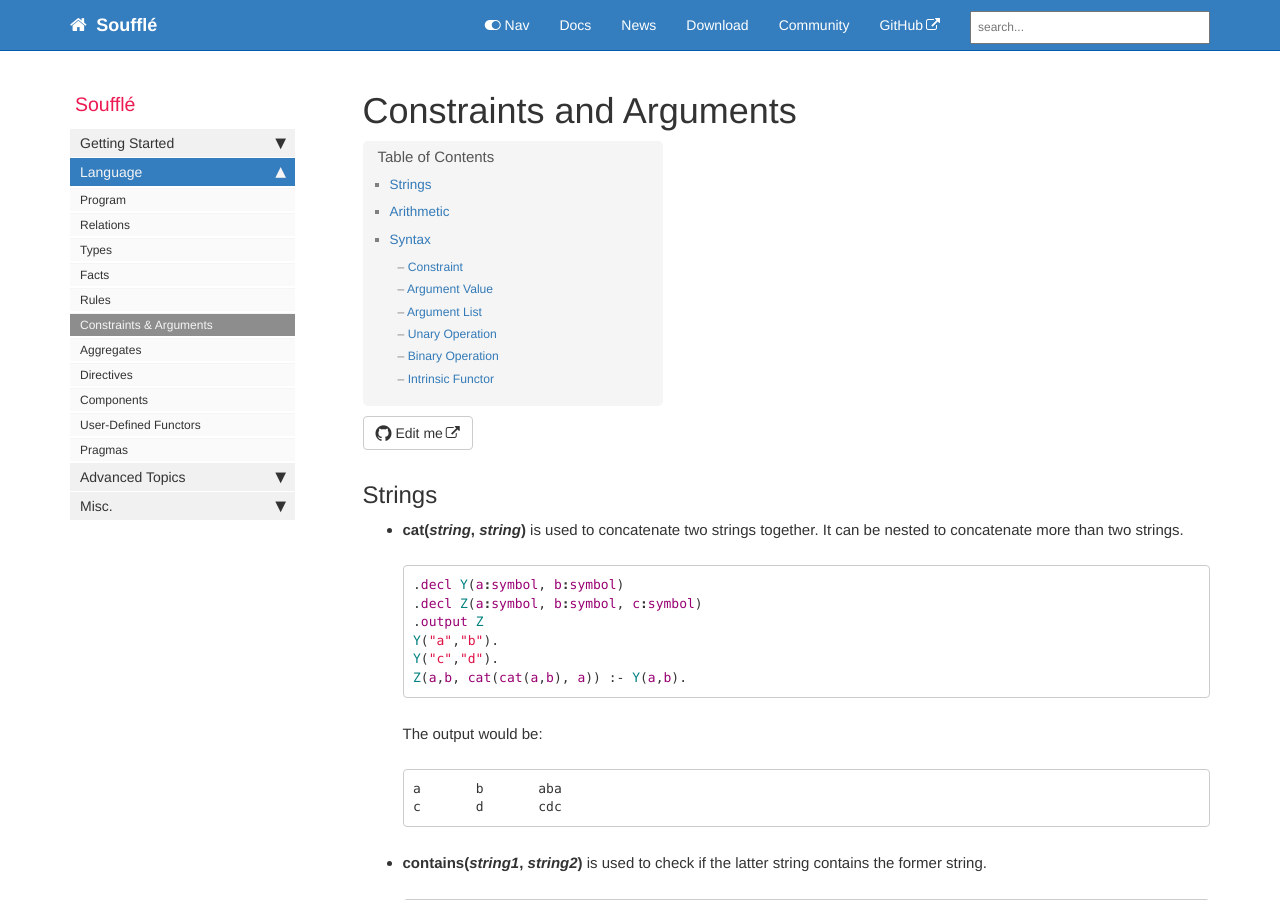
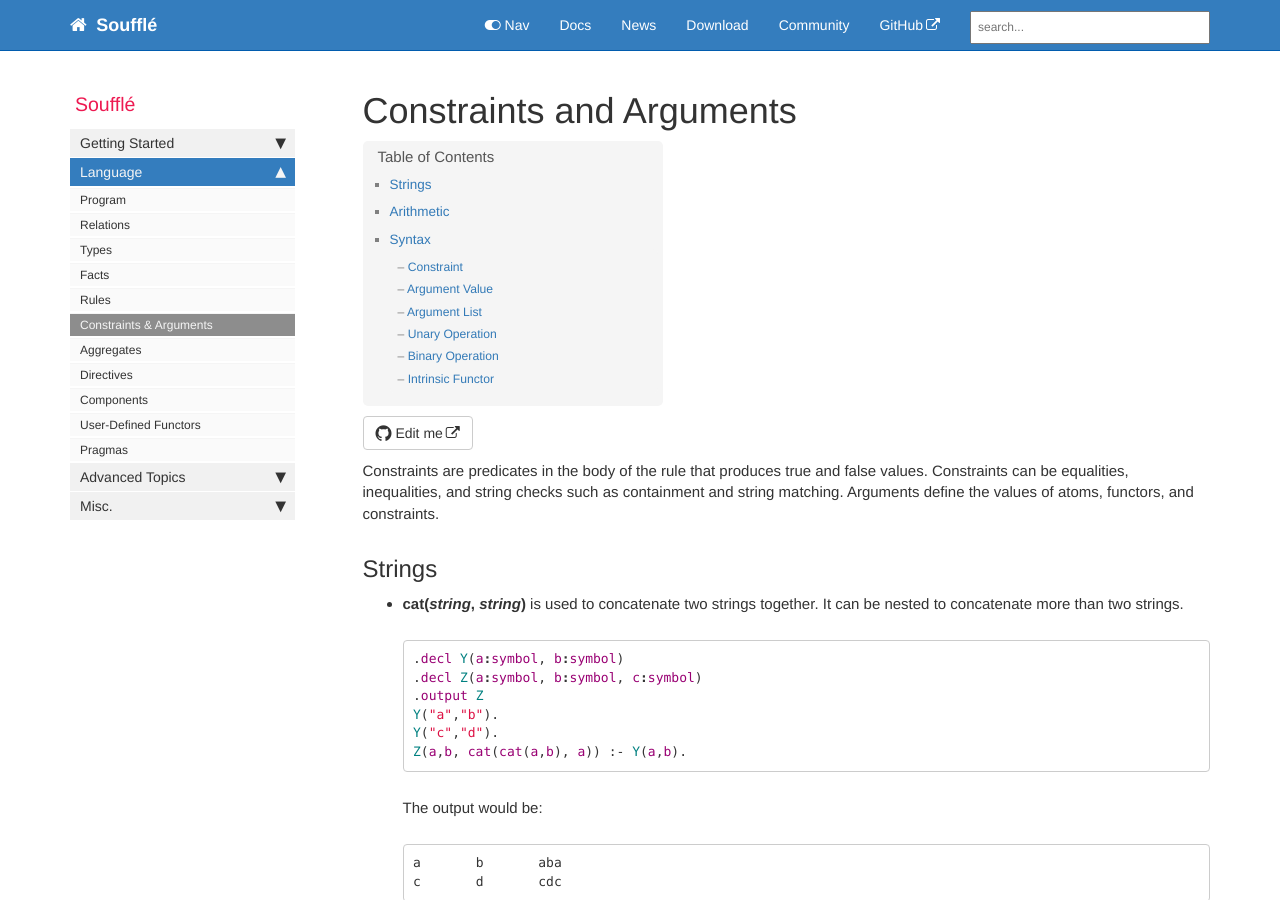
Before and after one commit to souffle-lang/souffle-lang.github.io, a Jekyll site: the page built from pages/docs/expr_constr.md, in a window 1280 px wide and 900 px high. Built offline with Jekyll 4.4.1, drawn with Linux system fonts in a browser that asks for light colours; comment, search, counter and statistics services are not loaded.

Commit message:
Update expr_constr.md

```diff
--- a/pages/docs/expr_constr.md
+++ b/pages/docs/expr_constr.md
@@ -4,6 +4,8 @@ permalink: /constr_arg
 sidebar: docs_sidebar
 folder: docs
 ---
+
+Constraints are predicates in the body of the rule that produces true and false values. Constraints can be equalities, inequalities, and string checks such as containment and string matching. Arguments define the values of atoms, functors, and constraints.
 
 ## Strings
 
```
